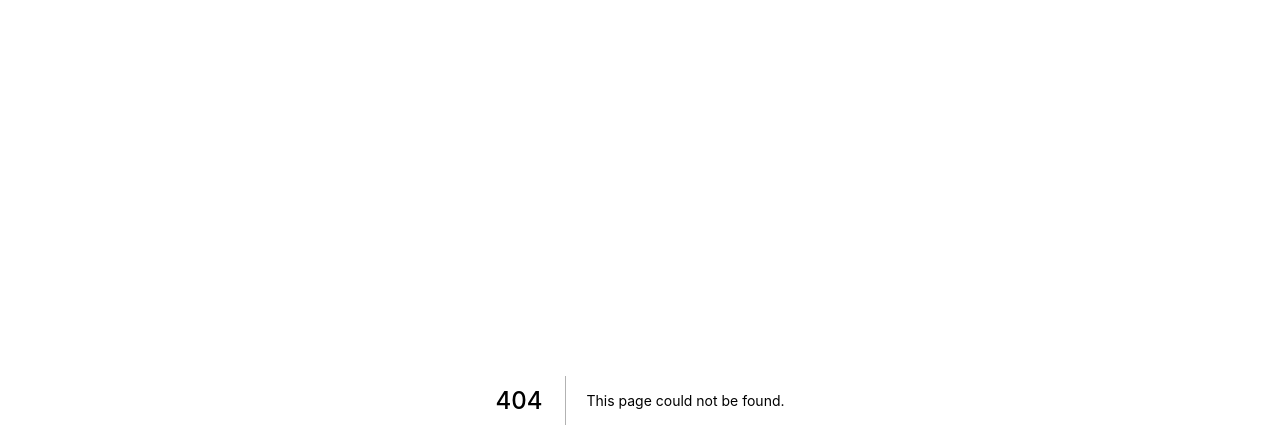
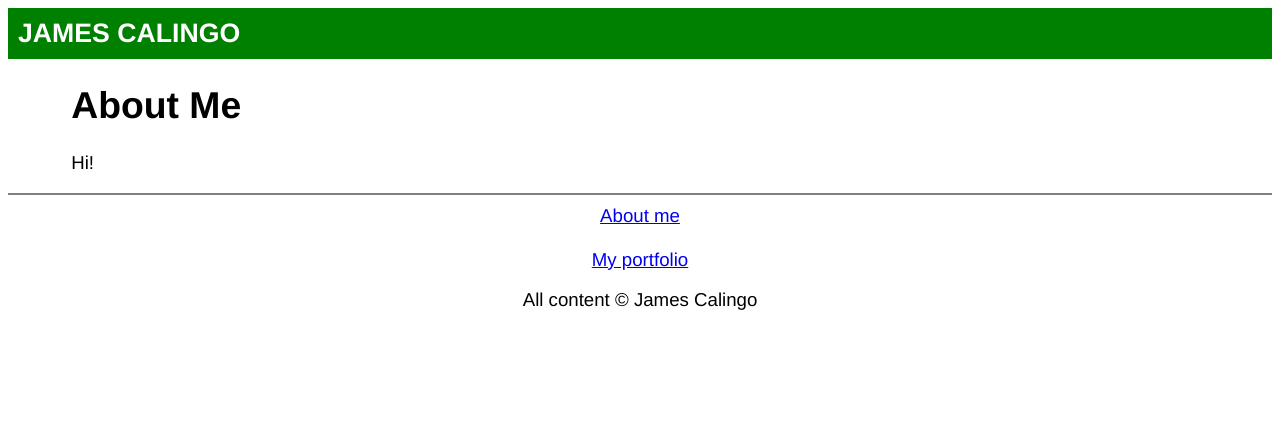
Before and after one commit to JamesCalingo/blog, a Next.js app: page /about in a window 1280 px wide. Before the commit this address had no page. Shown: the top 448 px of the page. Built offline with nearby package versions, Linux system fonts and the light colour scheme; a web font is replaced by a local one.

Commit message:
Updates and new post

```diff
--- a/components/Layout.js
+++ b/components/Layout.js
@@ -19,6 +19,7 @@ function Layout({ children, pageTitle }) {
         </header>
         <main>{children}</main>
         <footer>
+          <a href="https://jamescalingo.dev/#about">About me</a>
           <nav>
             <a href="https://github.com/JamesCalingo">
               <Icon icon={githubIcon} />
--- /dev/null
+++ b/pages/about.js
@@ -0,0 +1,16 @@
+import ReactMarkdown from "react-markdown";
+import Layout from "../components/Layout";
+
+
+function About () {
+
+    return <Layout pageTitle={"About me"}>
+        <div>
+            <h1>About Me</h1>
+            <p>Hi!</p>
+
+        </div>
+        </Layout>
+}
+
+export default About
```
Also changed, not shown: postsdrafts/2023-10-02_fear_and_boredom.md (added, +18 -0 lines).
